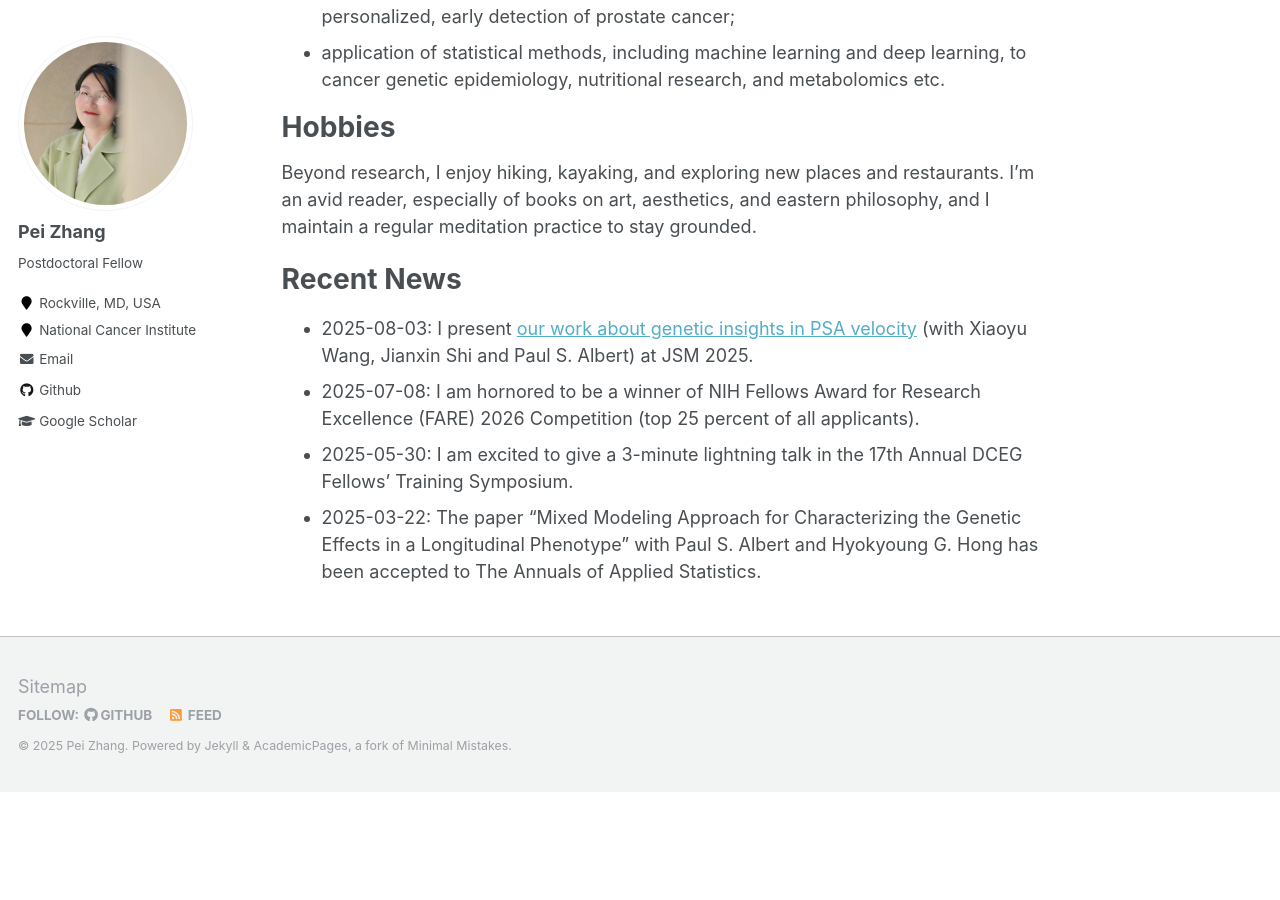
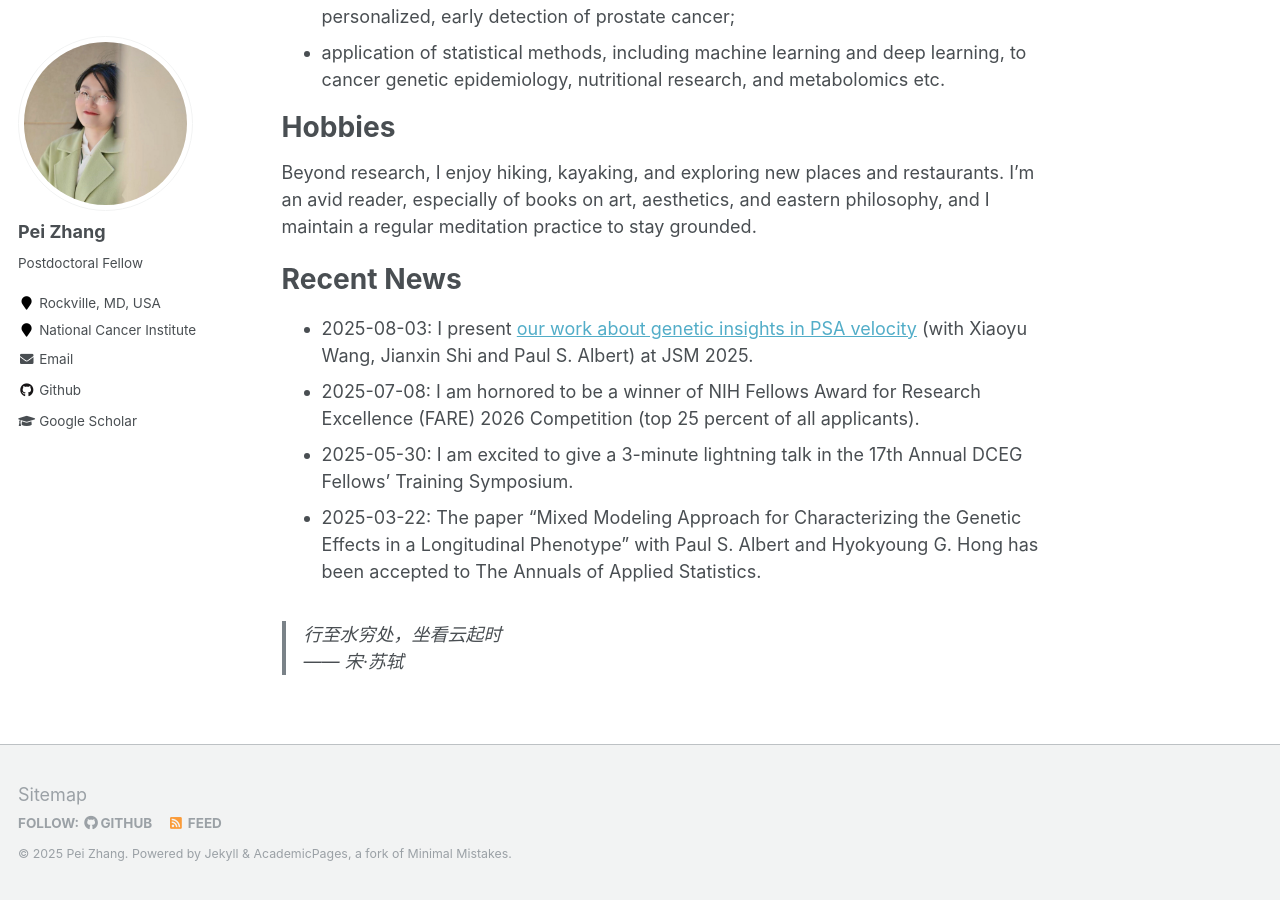
Before and after one commit to BettyzhangPei/BettyzhangPei.github.io, a Jekyll site: the page built from _pages/about.md, in a window 1280 px wide and 900 px high, scrolled down 720 px. Built offline with Jekyll 4.4.1, drawn with Linux system fonts in a browser that asks for light colours; before the commit the page ends 1512 px from its top, so only the background shows below that.

Commit message:
Update about.md

```diff
--- a/_pages/about.md
+++ b/_pages/about.md
@@ -26,3 +26,6 @@ Recent News
 * 2025-07-08: I am hornored to be a winner of NIH Fellows Award for Research Excellence (FARE) 2026 Competition (top 25 percent of all applicants).
 * 2025-05-30: I am excited to give a 3-minute lightning talk in the 17th Annual DCEG Fellows' Training Symposium.
 * 2025-03-22: The paper "Mixed Modeling Approach for Characterizing the Genetic Effects in a Longitudinal Phenotype" with Paul S. Albert and Hyokyoung G. Hong has been accepted to The Annuals of Applied Statistics.
+
+> 行至水穷处，坐看云起时
+> —— 宋·苏轼
```
